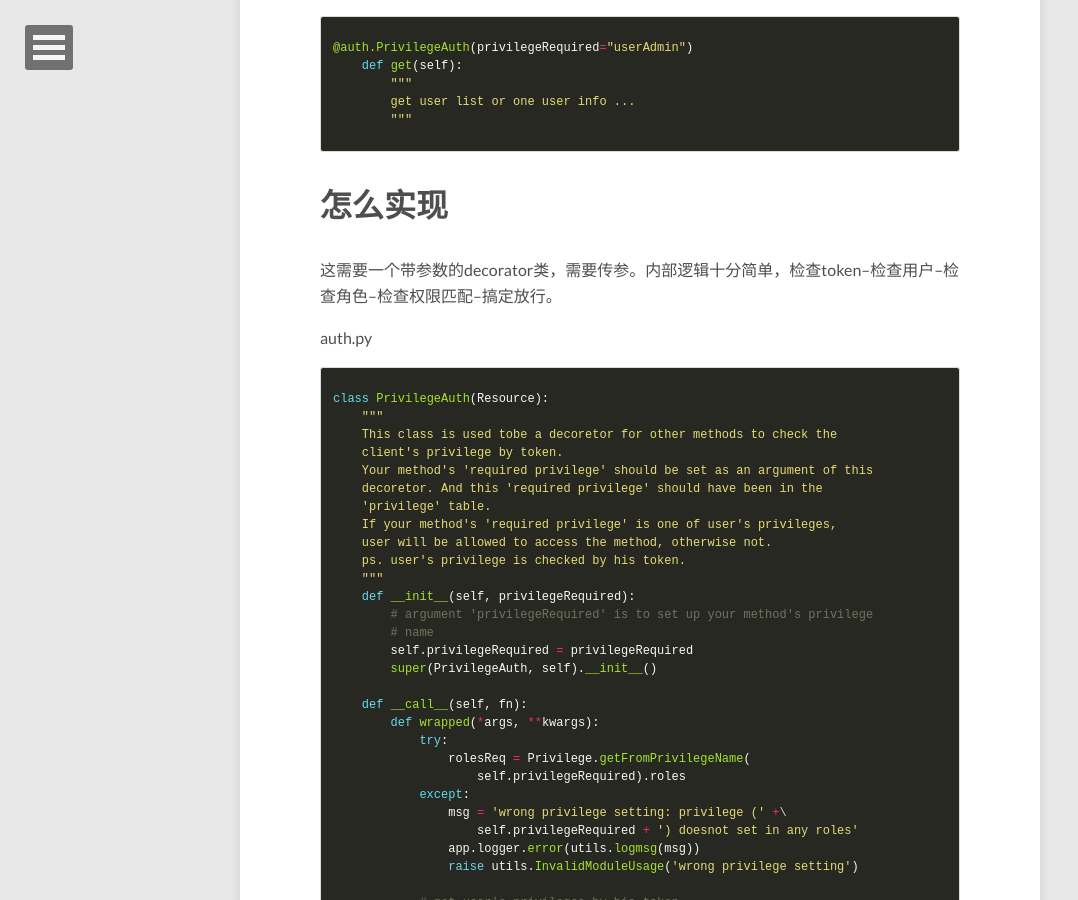
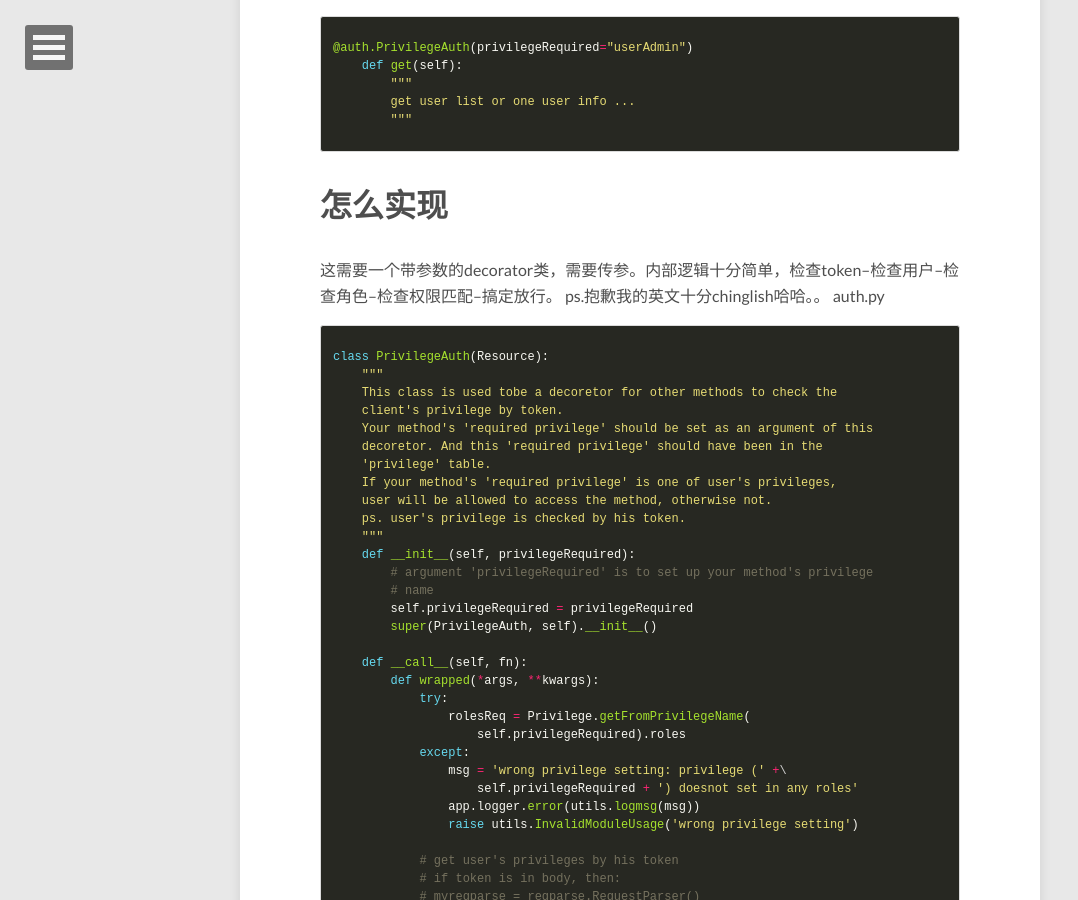
Before and after one commit to seethedoor/seethedoor.github.io, a Jekyll site: the page built from _posts/2016-07-03-python-flask-authentication.md, in a window 1280 px wide and 900 px high, scrolled down 1269 px. Shown: the whole window, without its empty margins (0-1078 px from the left). Built offline with Jekyll 4.4.1, drawn with Linux system fonts in a browser that asks for light colours; nearby versions of some CDN libraries; comment, search, counter and statistics services are not loaded.

Commit message:
add post

```diff
--- a/_posts/2016-07-03-python-flask-authentication.md
+++ b/_posts/2016-07-03-python-flask-authentication.md
@@ -41,7 +41,7 @@ image:
 # 怎么实现
 
 这需要一个带参数的decorator类，需要传参。内部逻辑十分简单，检查token--检查用户--检查角色--检查权限匹配--搞定放行。
-
+ps.抱歉我的英文十分chinglish哈哈。。
 auth.py
 {% highlight python %}
 class PrivilegeAuth(Resource):
```
